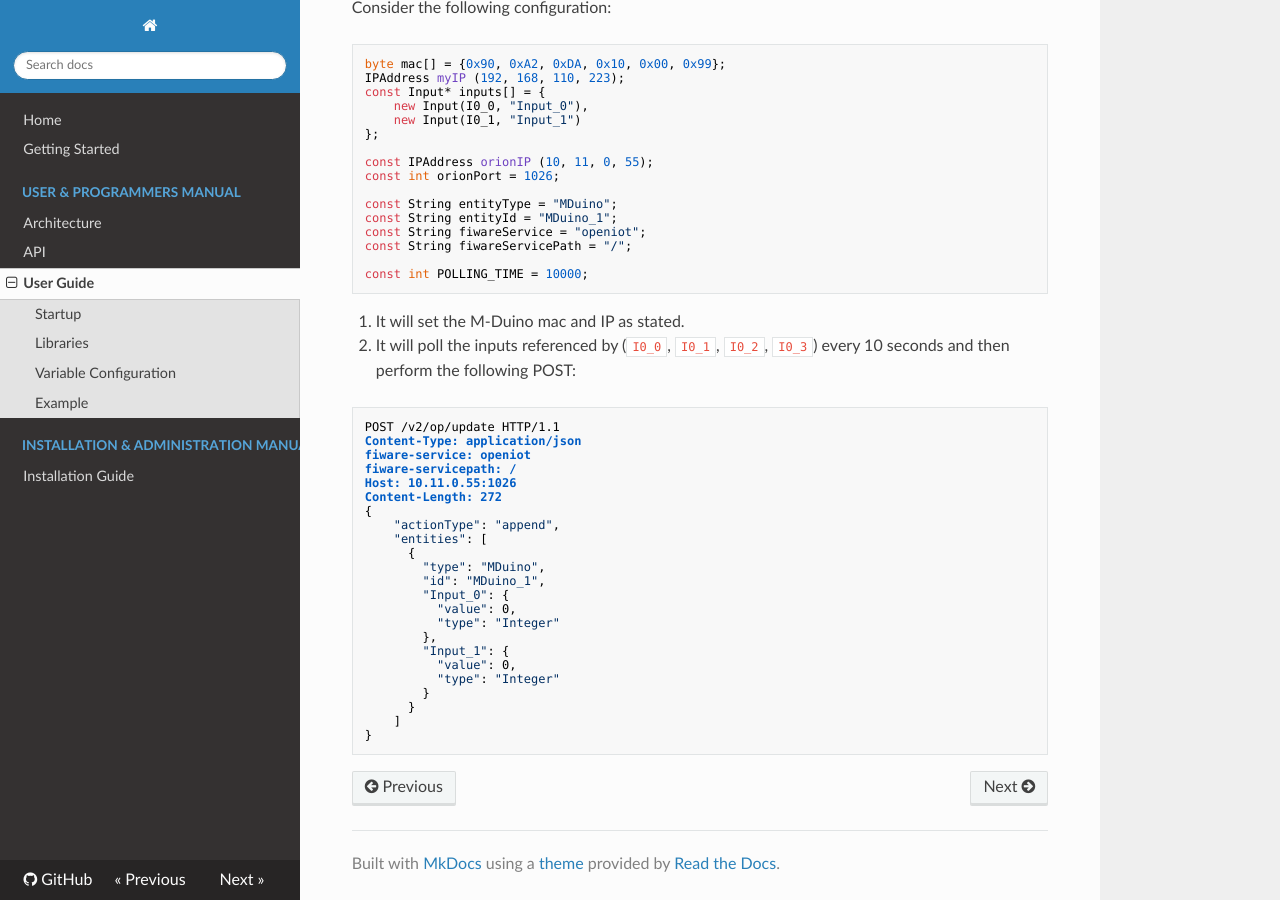
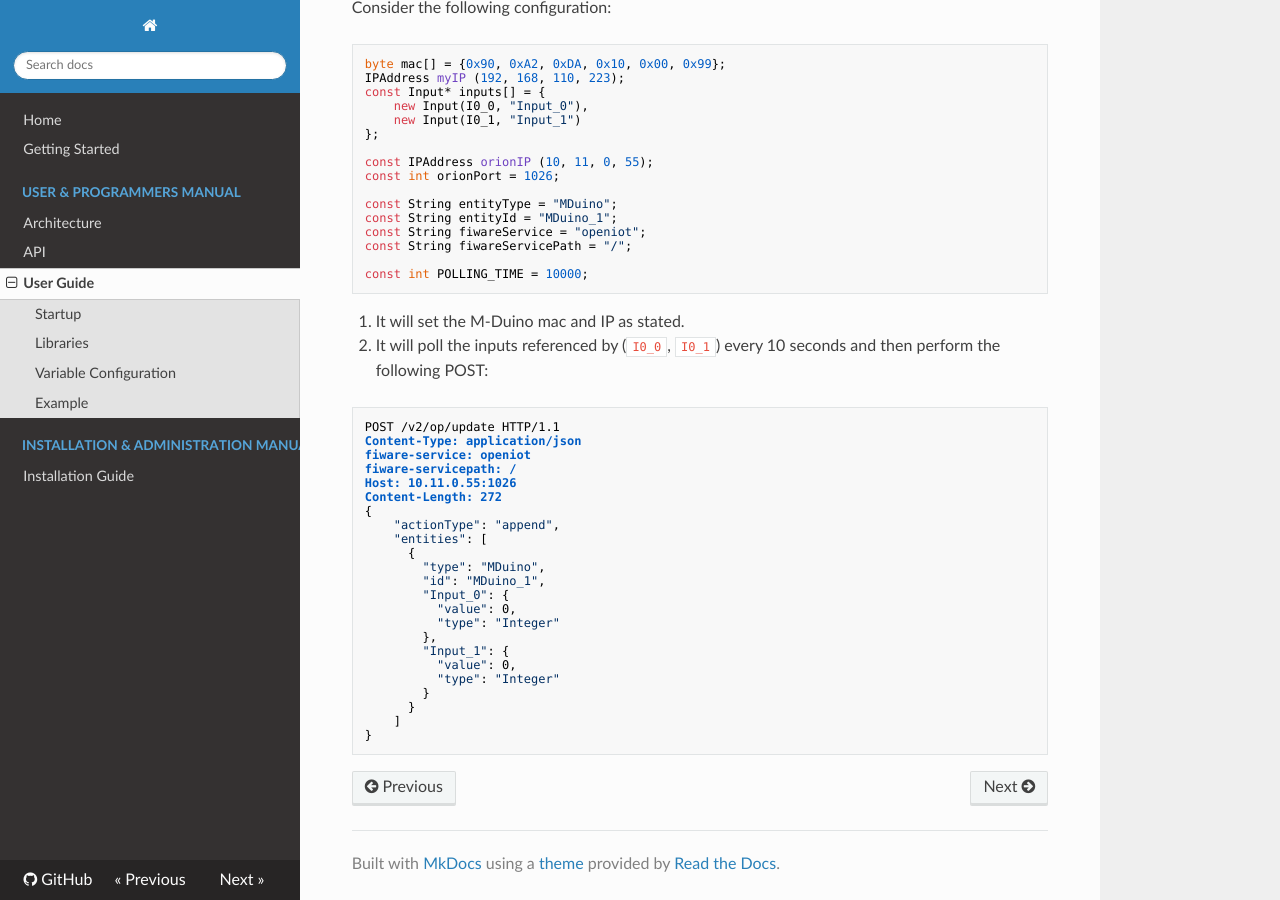
Before and after one commit to ramp-eu/AGILPLAS, an MkDocs documentation site: the page built from docs/usermanual.md, in a window 1280 px wide and 900 px high, scrolled down 2067 px. Built offline with MkDocs 1.6.1, drawn with Linux system fonts in a browser that asks for light colours; nearby versions of some CDN libraries; old or Windows-style settings are respelled for this version of MkDocs.

Commit message:
usermanual.md: fix error in example

````diff
--- a/docs/usermanual.md
+++ b/docs/usermanual.md
@@ -100,7 +100,7 @@ const int POLLING_TIME = 10000;
 ```
 1. It will set the M-Duino mac and IP as stated.
 
-2. It will poll the inputs referenced by (`I0_0`, `I0_1`, `I0_2`, `I0_3`) every 10 seconds and then perform the following POST:
+2. It will poll the inputs referenced by (`I0_0`, `I0_1`) every 10 seconds and then perform the following POST:
 ```
 POST /v2/op/update HTTP/1.1
 Content-Type: application/json
````
